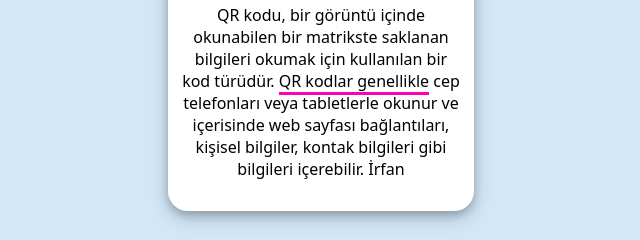
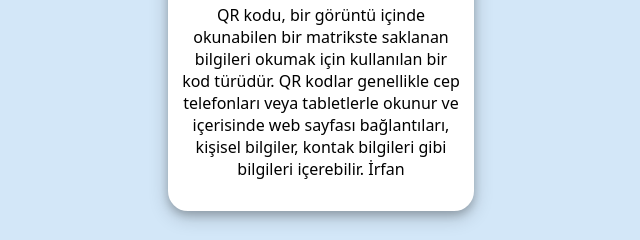
Before and after one commit to irf009/qr-project, a plain HTML site: page index.html in a window 1280 px wide. Shown: the part 495-735 px from the top of the page, 319-959 px from the left. Drawn offline with Linux system fonts and the light colour scheme.

Commit message:
underline iptal

```diff
--- a/main.css
+++ b/main.css
@@ -37,6 +37,6 @@ p {
 	text-align: center;
 	margin: 10px;
 }
-.underline {
+/* .underline {
 	border-bottom: solid rgb(255, 0, 179);
-}
+} */
```
